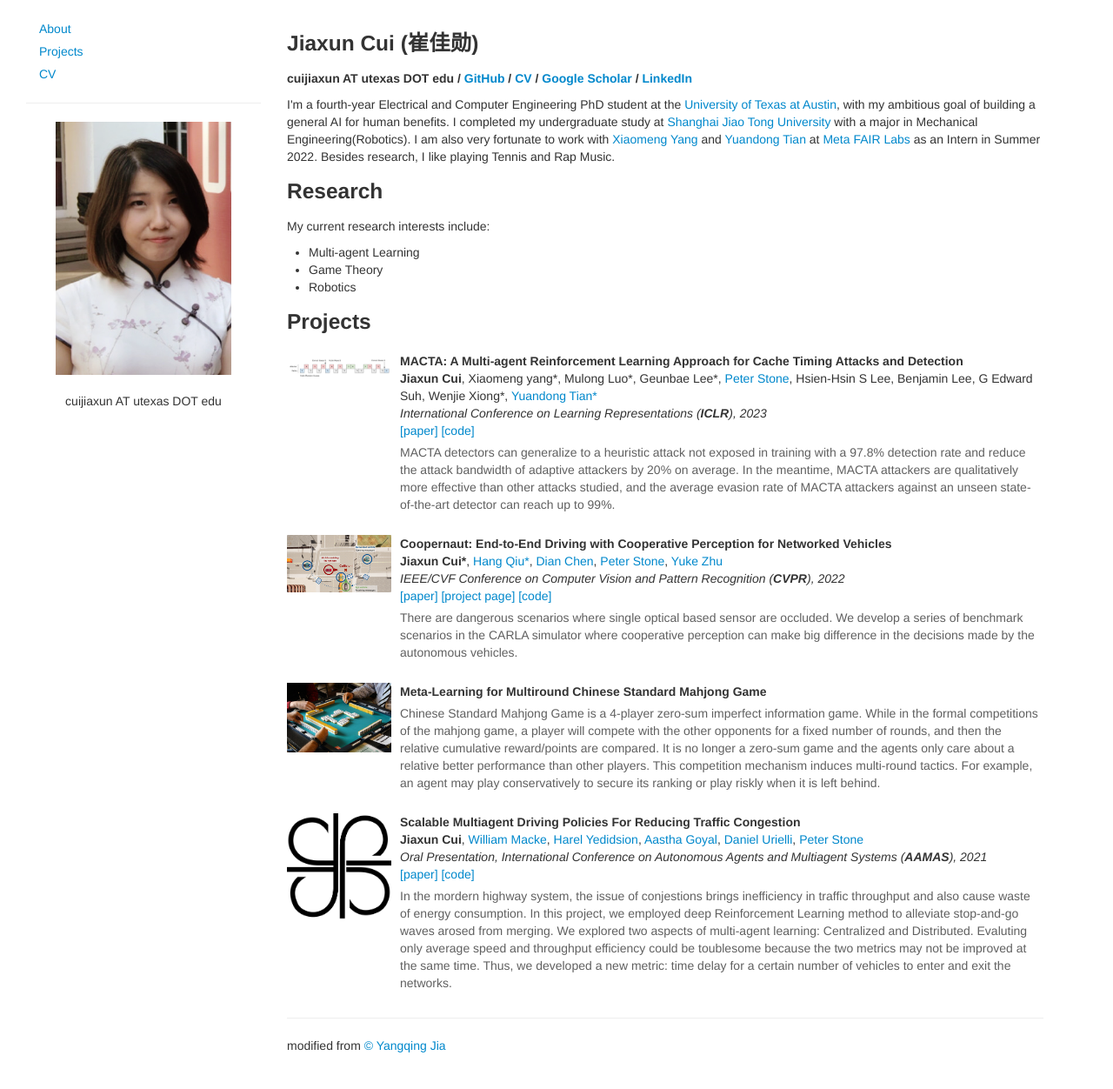
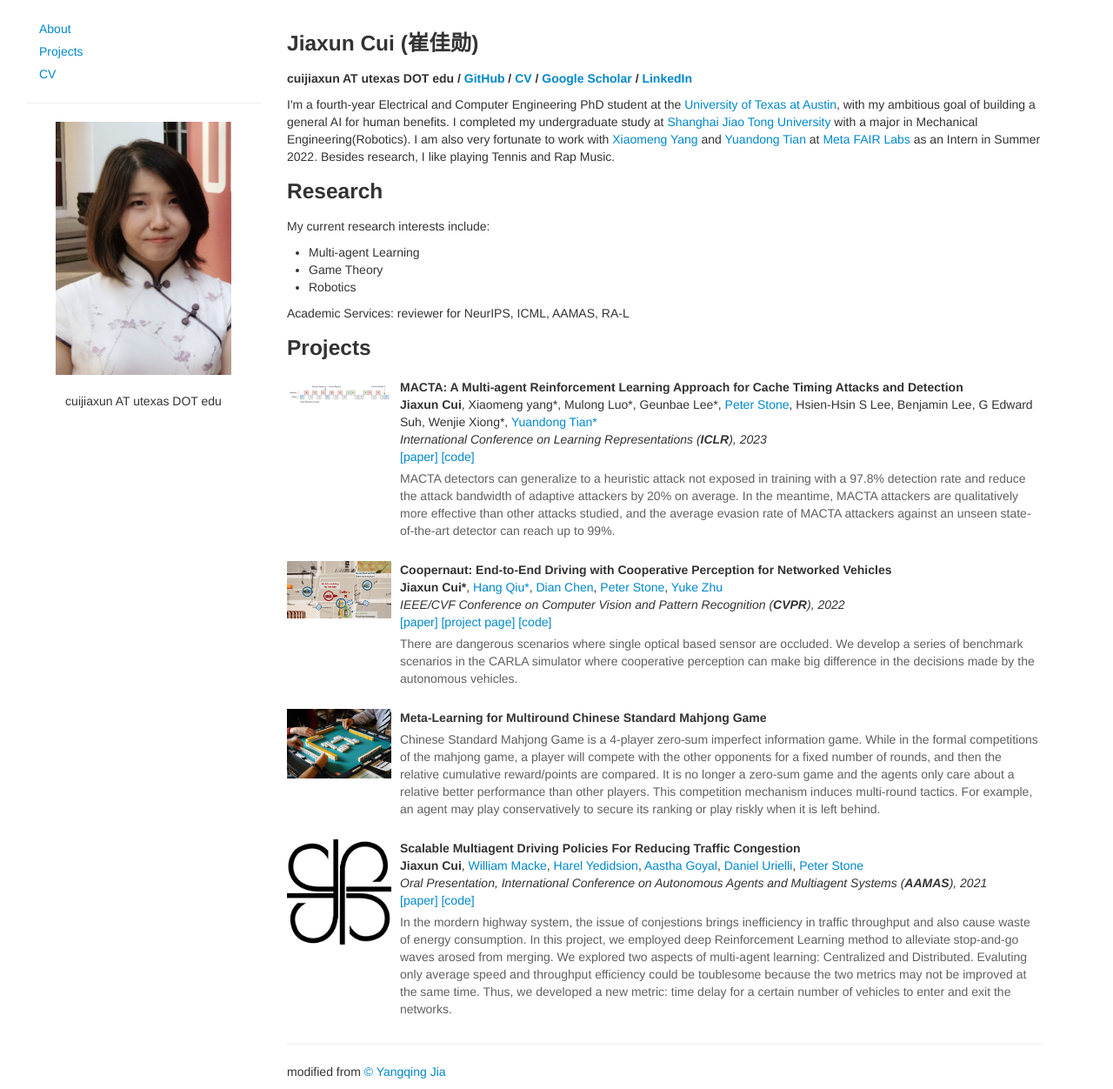
Before and after one commit to cuijiaxun/cuijiaxun.github.io, a Jekyll site: the page index.html, which Jekyll copies as it is, in a window 1280 px wide and 1252 px high. Shown: the whole window at 87% size. Built offline with Jekyll 4.4.1, drawn with Linux system fonts in a browser that asks for light colours.

Commit message:
academic service

```diff
--- a/index.html
+++ b/index.html
@@ -100,6 +100,9 @@
                 </li><li> Robotics
                 </li></ul>
             <p></p>
+            <p>
+            Academic Services: reviewer for NeurIPS, ICML, AAMAS, RA-L
+            </p>
 
 
             <!--
```
